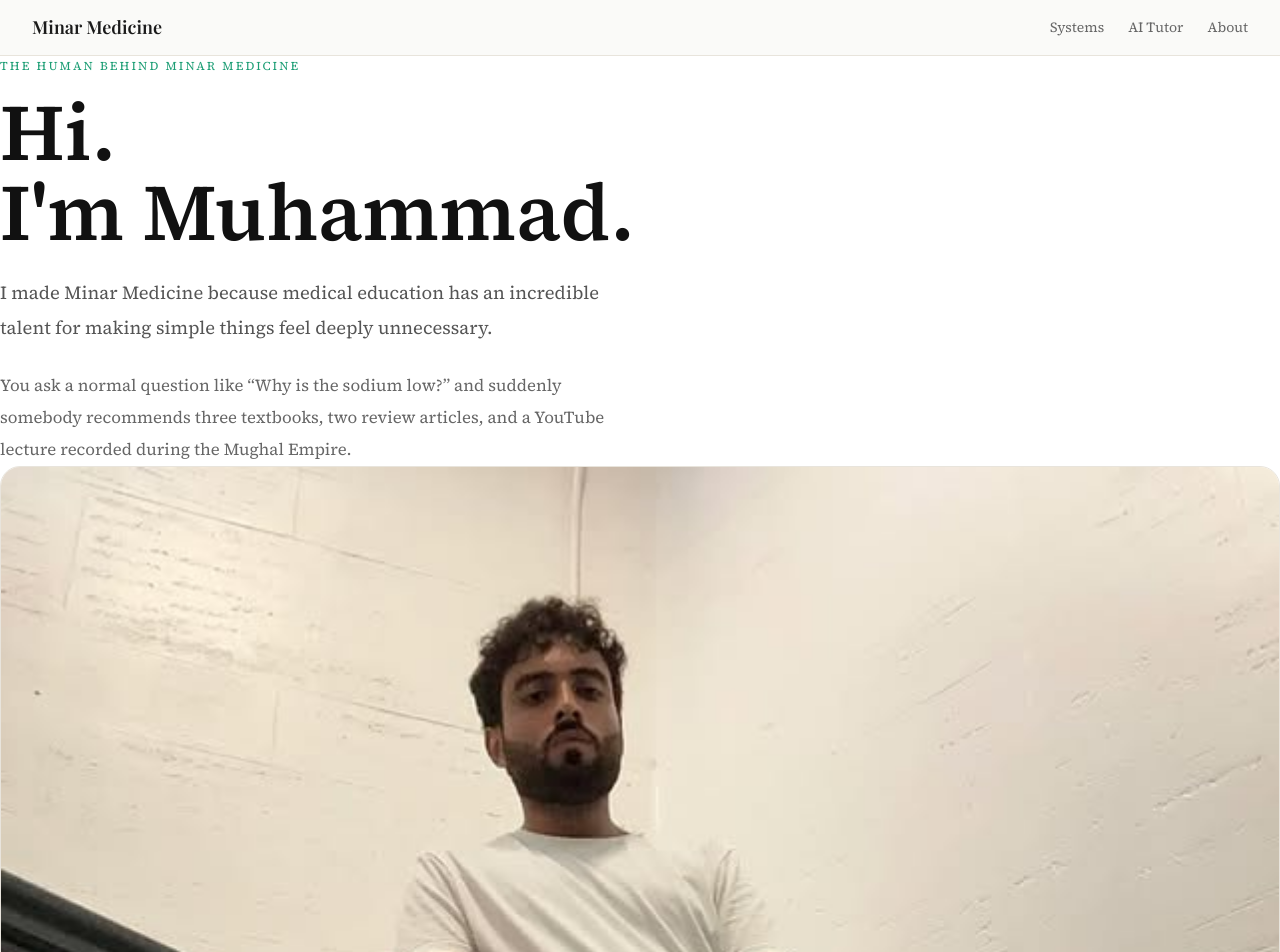
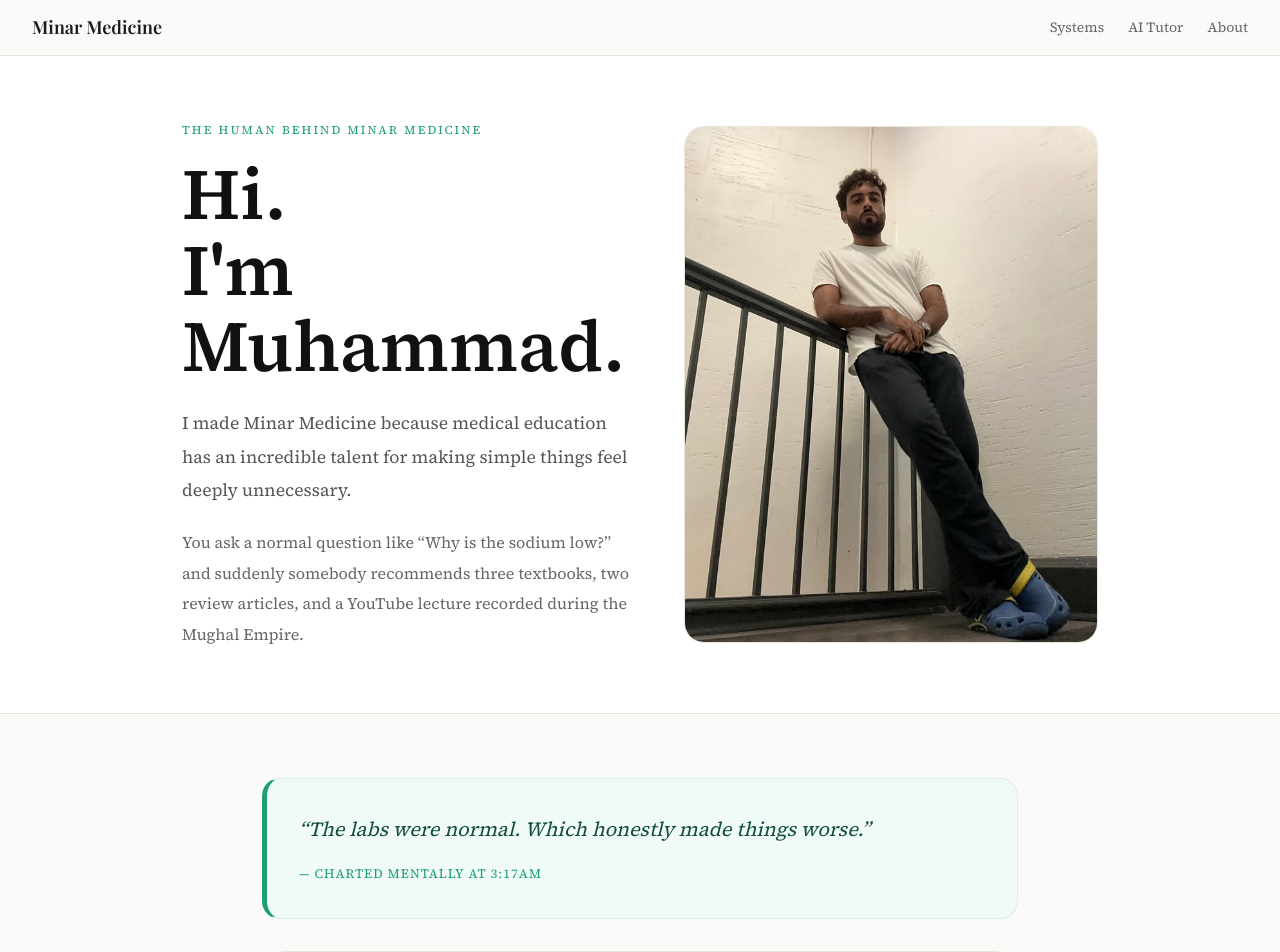
Before and after one commit to muhammadtoor702-blip/minar-medicine, a Next.js app: page /about in a window 1280 px wide. Shown: the top 952 px of the page. Built offline with nearby package versions, Linux system fonts and the light colour scheme; a web font is replaced by a local one.

Commit message:
Update about.tsx

```diff
--- a/pages/about.tsx
+++ b/pages/about.tsx
@@ -10,38 +10,47 @@ export default function About(): JSX.Element {
     <>
       {/* Hero */}
       <section style={{ background: '#ffffff', borderBottom: '1px solid #e8e4dc' }}>
-        <div className="mx-auto grid max-w-[980px] grid-cols-1 items-center gap-8 px-4 py-12 sm:px-6 sm:py-16 md:[grid-template-columns:1.2fr_0.8fr] md:py-20">
-          <div>
+        <div style={{
+          maxWidth: '980px',
+          margin: '0 auto',
+          padding: '4rem 2rem',
+          display: 'flex',
+          flexDirection: 'row',
+          alignItems: 'center',
+          gap: '3rem',
+          flexWrap: 'wrap',
+        }}>
+          <div style={{ flex: '1 1 320px', minWidth: '280px' }}>
             <p style={{ fontSize: '12px', letterSpacing: '0.18em', textTransform: 'uppercase', color: '#1D9E75', marginBottom: '1rem' }}>
               The human behind Minar Medicine
             </p>
-            <h1 style={{ fontSize: 'clamp(2.8rem, 7vw, 5rem)', lineHeight: 1, fontWeight: 700, color: '#111', marginBottom: '1.5rem' }}>
+            <h1 style={{ fontSize: 'clamp(2.4rem, 6vw, 4.5rem)', lineHeight: 1.05, fontWeight: 700, color: '#111', marginBottom: '1.5rem' }}>
               Hi.<br />I&apos;m Muhammad.
             </h1>
-            <p style={{ fontSize: '1.15rem', lineHeight: 1.9, color: '#555', maxWidth: '620px', marginBottom: '1.5rem' }}>
+            <p style={{ fontSize: '1.1rem', lineHeight: 1.9, color: '#555', marginBottom: '1.25rem' }}>
               I made Minar Medicine because medical education has an incredible talent for making simple things feel deeply unnecessary.
             </p>
-            <p style={{ fontSize: '1.05rem', lineHeight: 1.9, color: '#666', maxWidth: '620px' }}>
+            <p style={{ fontSize: '1rem', lineHeight: 1.9, color: '#666' }}>
               You ask a normal question like &ldquo;Why is the sodium low?&rdquo; and suddenly somebody recommends three textbooks, two review articles, and a YouTube lecture recorded during the Mughal Empire.
             </p>
           </div>
 
-          <div style={{ width: '100%', borderRadius: '20px', border: '1px solid #e8e4dc', background: '#f7f7f7', overflow: 'hidden' }}>
+          <div style={{ flex: '1 1 280px', minWidth: '260px', maxWidth: '420px' }}>
             <img
               src="/wahab.jpg"
               alt="Muhammad Abdul Wahab Toor"
-    style={{ width: '100%', height: 'auto', display: 'block' }}
+              style={{ width: '100%', height: 'auto', display: 'block', borderRadius: '20px', border: '1px solid #e8e4dc' }}
             />
           </div>
         </div>
       </section>
 
       {/* Main content */}
-      <section style={{ maxWidth: '820px', margin: '0 auto', padding: '4rem 1.5rem 6rem' }}>
+      <section style={{ maxWidth: '820px', margin: '0 auto', padding: '4rem 2rem 6rem' }}>
 
         {/* Quote */}
         <div style={{ background: '#f0faf6', border: '1px solid #d9efe7', borderLeft: '5px solid #1D9E75', borderRadius: '18px', padding: '2rem', marginBottom: '2rem' }}>
-          <p style={{ fontSize: '1.35rem', lineHeight: 1.8, color: '#124d3d', marginBottom: '0.75rem', fontStyle: 'italic' }}>
+          <p style={{ fontSize: '1.25rem', lineHeight: 1.8, color: '#124d3d', marginBottom: '0.75rem', fontStyle: 'italic' }}>
             &ldquo;The labs were normal. Which honestly made things worse.&rdquo;
           </p>
           <span style={{ fontSize: '0.8rem', letterSpacing: '0.08em', textTransform: 'uppercase', color: '#1D9E75' }}>
@@ -69,10 +78,10 @@ export default function About(): JSX.Element {
           <p style={{ fontSize: '0.82rem', letterSpacing: '0.14em', textTransform: 'uppercase', opacity: 0.7, marginBottom: '1.2rem' }}>
             Things house job teaches you very quickly
           </p>
-          <div style={{ display: 'grid', gap: '1rem' }}>
+          <div style={{ display: 'flex', flexDirection: 'column', gap: '1rem' }}>
             {rules.map((rule, i) => (
               <div key={i} style={{ display: 'flex', alignItems: 'center', gap: '1rem', paddingBottom: '1rem', borderBottom: i !== rules.length - 1 ? '1px solid rgba(255,255,255,0.1)' : 'none' }}>
-                <span style={{ fontSize: '1.4rem', fontWeight: 700, color: '#1D9E75' }}>0{i + 1}</span>
+                <span style={{ fontSize: '1.4rem', fontWeight: 700, color: '#1D9E75', flexShrink: 0 }}>0{i + 1}</span>
                 <span style={{ fontSize: '1rem', lineHeight: 1.7, color: '#ddd' }}>{rule}</span>
               </div>
             ))}
@@ -88,12 +97,9 @@ export default function About(): JSX.Element {
             This website is for medical students trying to survive, house officers running on chai and denial, and anyone tired of notes written like ancient prophecy.
           </p>
           <p style={{ fontSize: '1rem', lineHeight: 2, color: '#555' }}>
-  Kids, this website exists because I wanted to get your mother a birthday gift.
-  <br />
-  Most men buy jewelry.
-  <br />
-  I built a medicine website during house job.
-  <br />
+            Kids, this website exists because I wanted to get your mother a birthday gift.<br />
+            Most men buy jewelry.<br />
+            I built a medicine website during house job.<br />
             In hindsight, this explains a lot about me.
           </p>
           <div style={{ marginTop: '2rem', paddingTop: '1.5rem', borderTop: '1px solid #ececec' }}>
```
Lines whose indentation alone changed are shown as unchanged.
